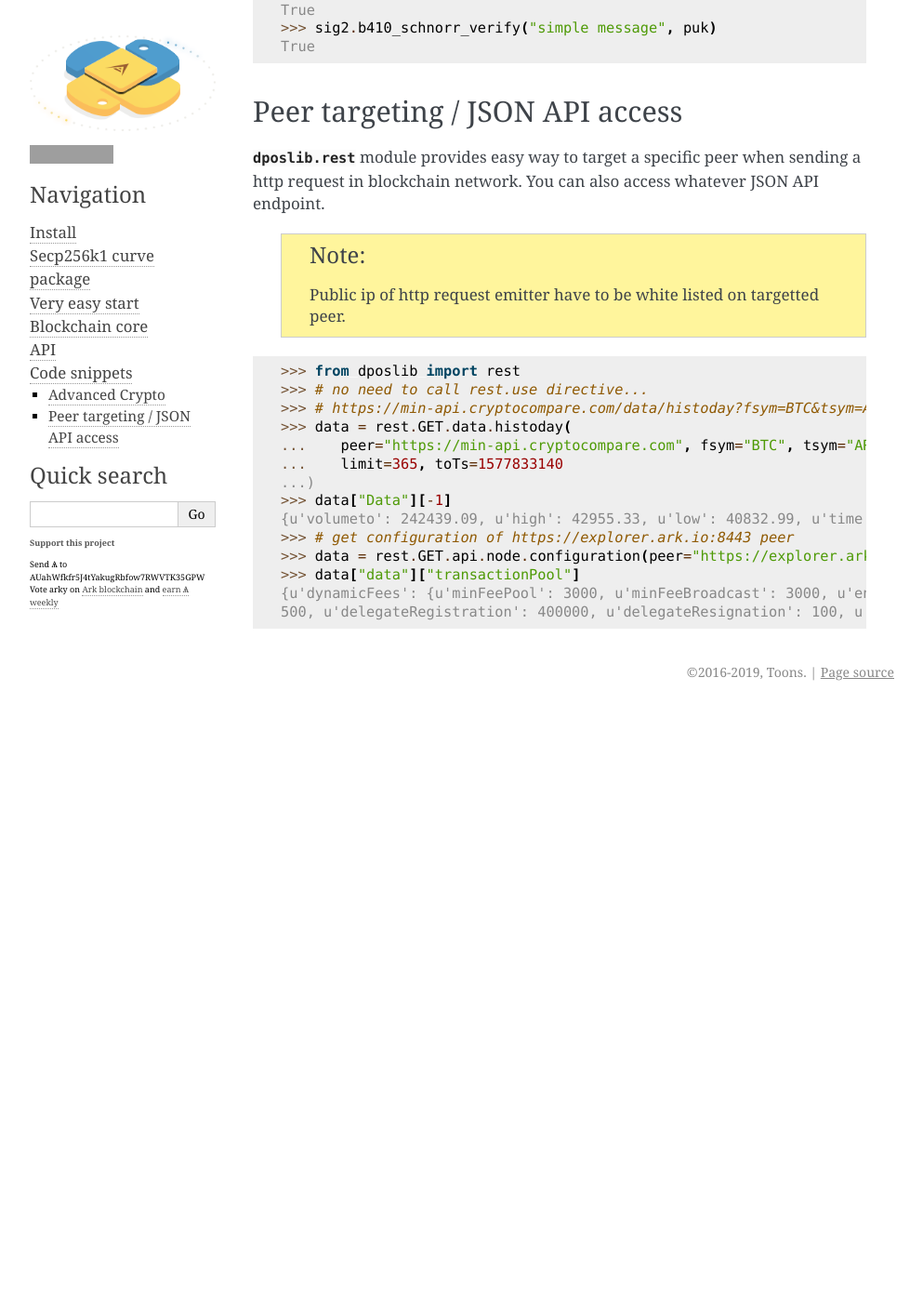
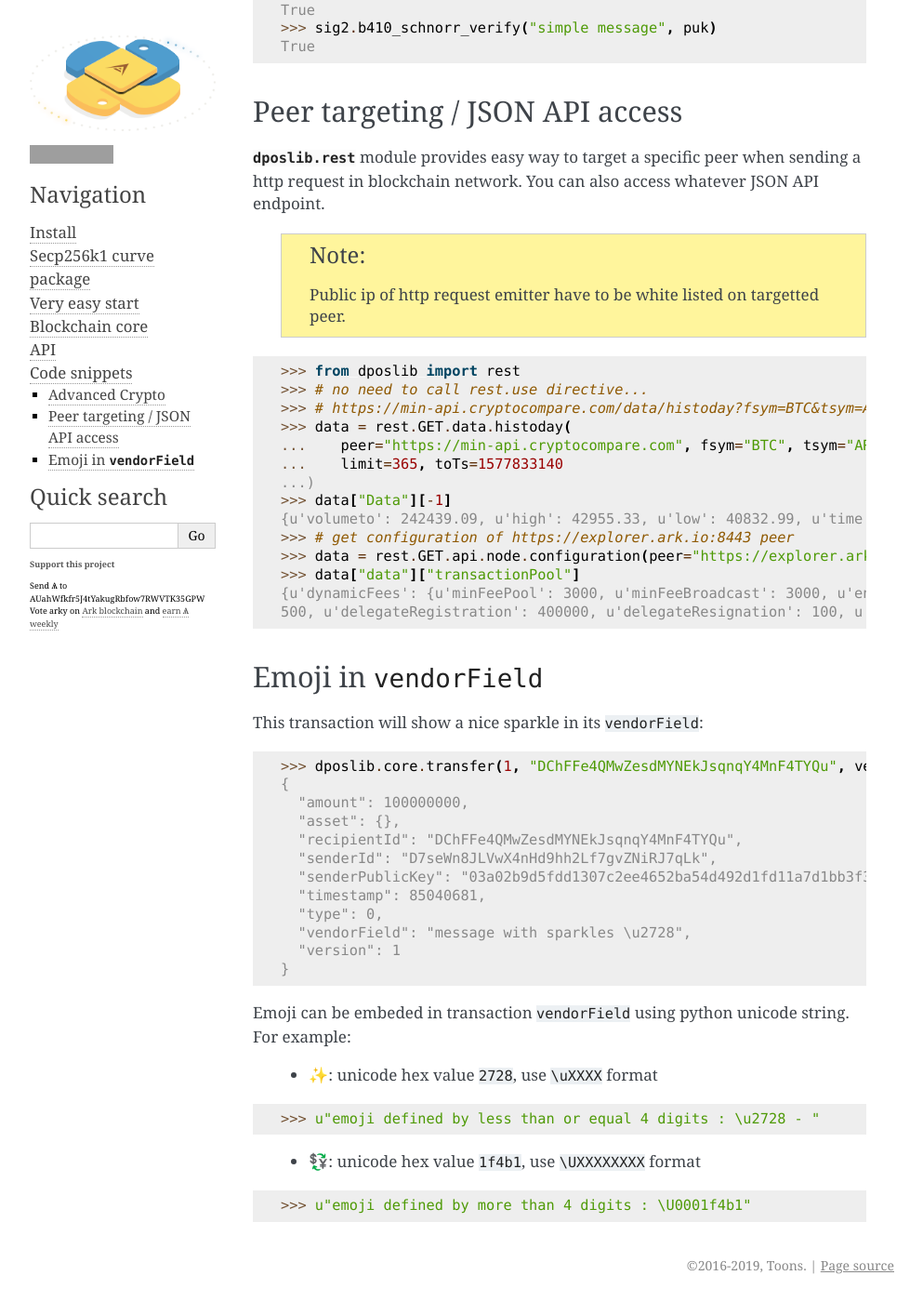
Before and after one commit to Moustikitos/dpos, a Sphinx documentation site: the page built from doc/snippets.rst, in a window 1280 px wide and 1400 px high, scrolled down 840 px. Shown: the whole window at 93% size, without its empty margins (148-1141 px from the left). Built offline with Sphinx 7.4.7, drawn with Linux system fonts in a browser that asks for light colours; the version number could not be read and is left out; before the commit the page ends 1602 px from its top, so only the background shows below that; grey boxes are pictures that could not be loaded.

Commit message:
api tx version detection improvement emoji snippet added

```diff
--- a/doc/conf.py
+++ b/doc/conf.py
@@ -31,6 +31,10 @@ author = 'Toons'
 
 # The master toctree document.
 master_doc = 'index'
+rst_epilog = u"""
+.. |sparkles| replace:: \u2728
+.. |exchange| replace:: \U0001f4b1
+"""
 
 # -- General configuration ---------------------------------------------------
 
--- a/doc/snippets.rst
+++ b/doc/snippets.rst
@@ -67,3 +67,30 @@ JSON API endpoint.
 >>> data["data"]["transactionPool"]
 {u'dynamicFees': {u'minFeePool': 3000, u'minFeeBroadcast': 3000, u'enabled': True, u'addonBytes': {u'ipfs': 250, u'transfer': 100, u'timelockTransfer': 500, u'multiSignature':
 500, u'delegateRegistration': 400000, u'delegateResignation': 100, u'multiPayment': 500, u'vote': 100, u'secondSignature': 250}}}>>> rest.use("ark")
+
+Emoji in ``vendorField``
+------------------------
+
+This transaction will show a nice sparkle in its ``vendorField``:
+
+>>> dposlib.core.transfer(1, "DChFFe4QMwZesdMYNEkJsqnqY4MnF4TYQu", vendorField=u"message with sparkles \u2728")
+{
+  "amount": 100000000,
+  "asset": {},
+  "recipientId": "DChFFe4QMwZesdMYNEkJsqnqY4MnF4TYQu",
+  "senderId": "D7seWn8JLVwX4nHd9hh2Lf7gvZNiRJ7qLk",
+  "senderPublicKey": "03a02b9d5fdd1307c2ee4652ba54d492d1fd11a7d1bb3f3a44c4a05e79f19de933",
+  "timestamp": 85040681,
+  "type": 0,
+  "vendorField": "message with sparkles \u2728",
+  "version": 1
+}
+
+Emoji can be embeded in transaction ``vendorField`` using python unicode
+string. For example:
+
+  * |sparkles|: unicode hex value ``2728``, use ``\uXXXX`` format
+>>> u"emoji defined by less than or equal 4 digits : \u2728 - "
+
+  * |exchange|: unicode hex value ``1f4b1``, use ``\UXXXXXXXX`` format
+>>> u"emoji defined by more than 4 digits : \U0001f4b1"
```
Also changed, not shown: README.md (+3 -3 lines), 5 other files.
